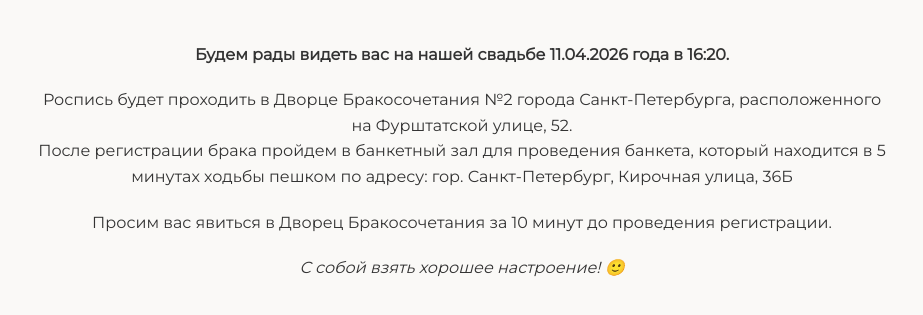
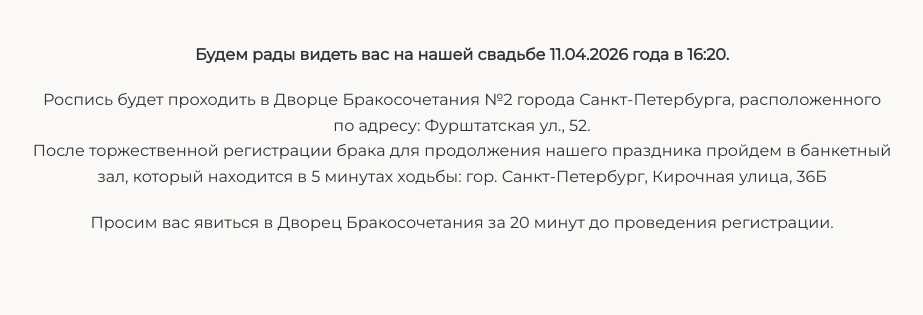
Before and after one commit to Khaera/wedding_invite, a website: page index.html in a window 1280 px wide. Shown: the part 1631-1946 px from the top of the page, without its empty margins (178-1101 px from the left). Drawn offline with nearby package versions, Linux system fonts and the light colour scheme.

Commit message:
fix about

```diff
--- a/index.html
+++ b/index.html
@@ -44,16 +44,13 @@
       </p>
       <p>
         Роспись будет проходить в Дворце Бракосочетания №2 города Санкт-Петербурга,
-        расположенного на Фурштатской улице, 52.
-        <br>После регистрации брака пройдем в банкетный зал
-        для проведения банкета, который находится в 5 минутах
-        ходьбы пешком по адресу: гор. Санкт-Петербург, Кирочная улица, 36Б
+        расположенного по адресу: Фурштатская ул., 52.
+        <br>После торжественной регистрации брака для продолжения нашего праздника пройдем в банкетный зал,
+        который находится в 5 минутах
+        ходьбы: гор. Санкт-Петербург, Кирочная улица, 36Б
       </p>
       <p>
-        Просим вас явиться в Дворец Бракосочетания за 10 минут до проведения регистрации.
-      </p>
-      <p class="accent">
-        С собой взять хорошее настроение! 🙂
+        Просим вас явиться в Дворец Бракосочетания за 20 минут до проведения регистрации.
       </p>
       <!-- Дублируем кнопку для мобильных -->
       <button class="main-btn bottom-btn">Ответить на приглашение</button>
```
